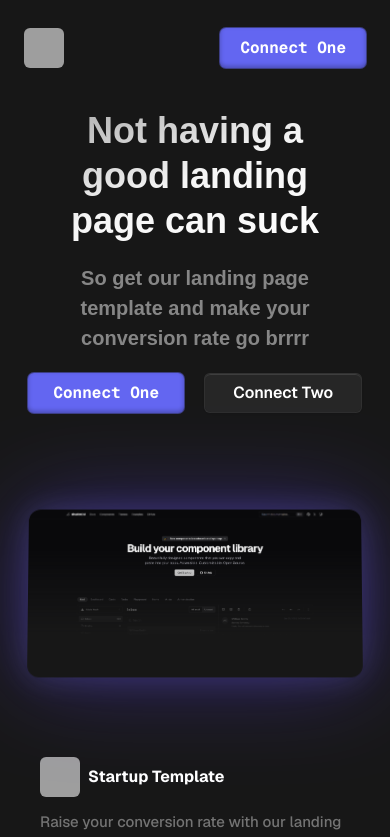
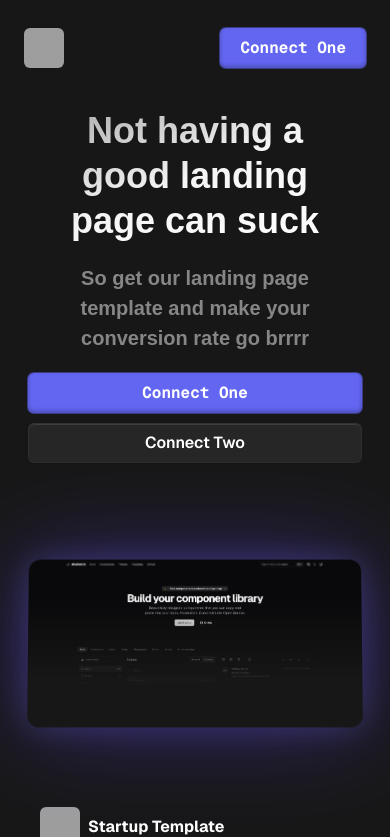
Before and after one commit to itsarghyadas/minimal-landing, a Next.js app: page / in a window 390 px wide. Shown: the top 837 px of the page. Built offline with nearby package versions, Linux system fonts and the light colour scheme; grey boxes are pictures that could not be loaded; a web font is replaced by a local one.

Commit message:
fix: button flex-col

```diff
--- a/app/page.tsx
+++ b/app/page.tsx
@@ -60,7 +60,7 @@ export default function Home() {
               delay: 0.3,
               ease: "easeInOut",
             }}
-            className="flex items-center justify-center gap-x-5 max-w-md mx-auto w-full"
+            className="flex flex-col md:flex-row gap-y-2.5 items-center justify-center gap-x-5 max-w-md mx-auto w-full"
           >
             <button className="w-full px-5 font-mono cursor-pointer font-bold h-10 rounded-md text-white bg-indigo-500 hover:bg-indigo-600 shadow-black/25 ring-1 ring-indigo-500/50 shadow-[inset_0px_-2px_4px_rgba(0,0,0,0.6)] inline-flex items-center justify-center transition-colors duration-100 ease-linear">
               Connect One
```
